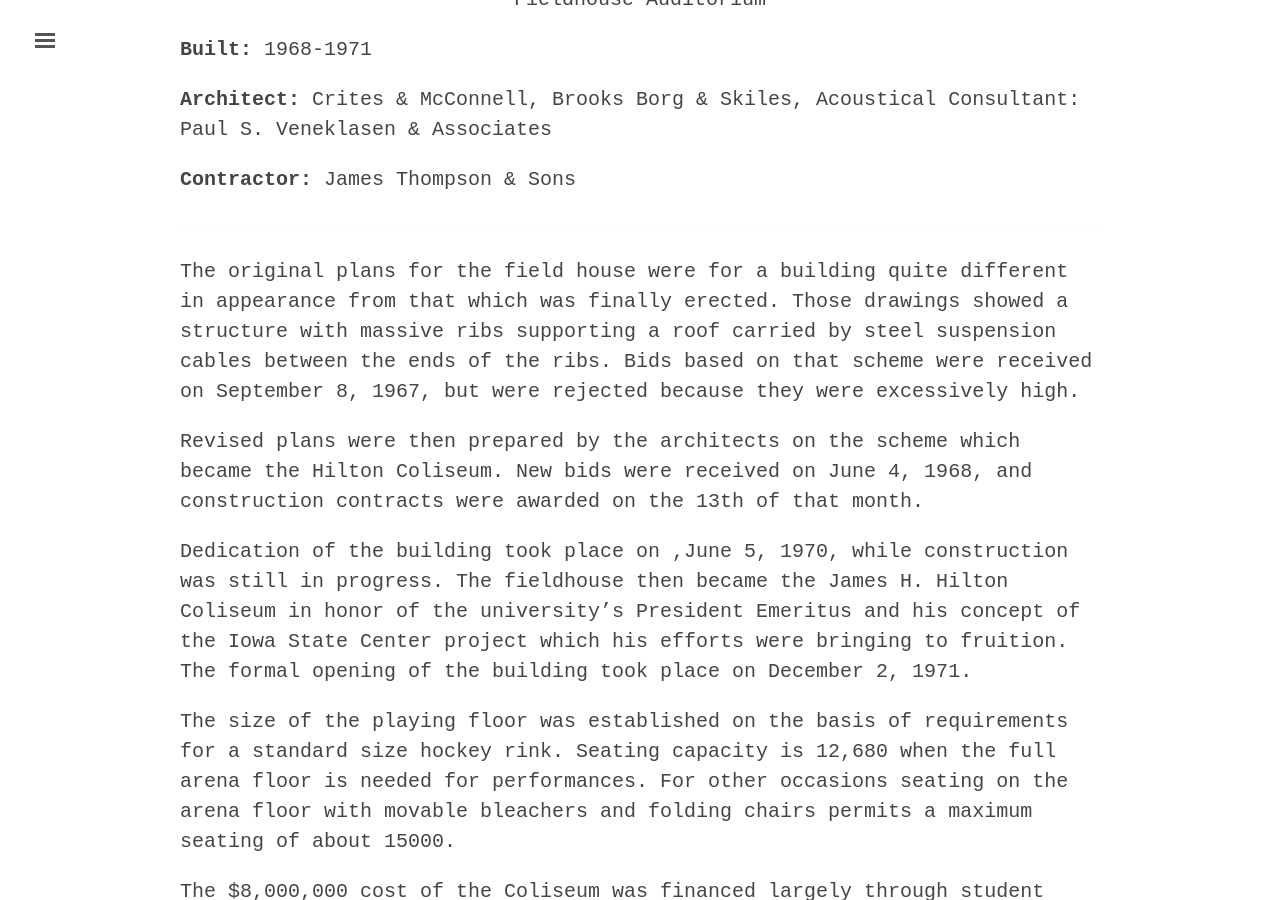
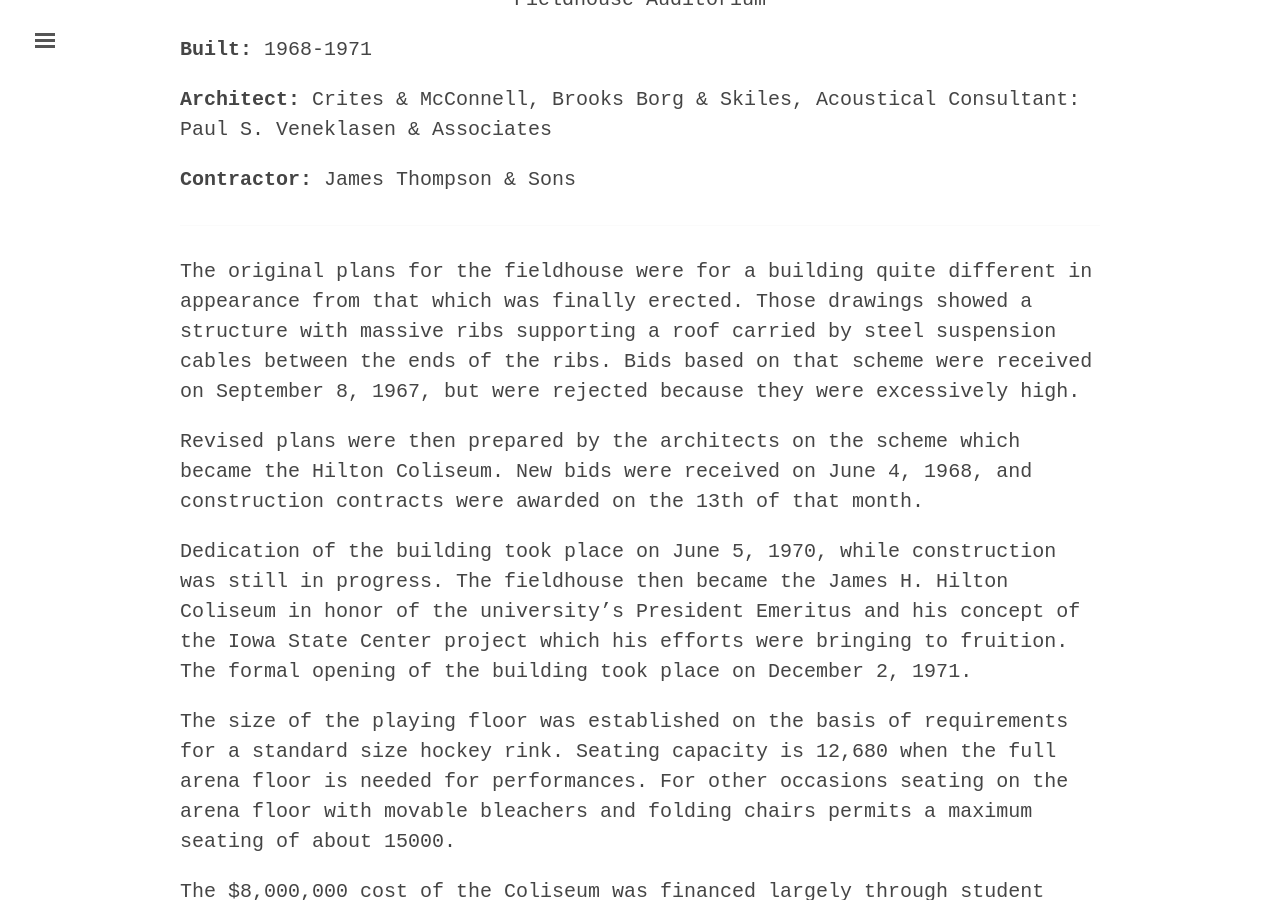
Before and after one commit to emanderson811/day-edition, a Jekyll site: the page built from _texts/buildings/101day-hilton-coliseum.md, in a window 1280 px wide and 900 px high, scrolled down 262 px. Built offline with Jekyll 4.4.1, drawn with Linux system fonts in a browser that asks for light colours.

Commit message:
Update 101day-hilton-coliseum.md

```diff
--- a/_texts/buildings/101day-hilton-coliseum.md
+++ b/_texts/buildings/101day-hilton-coliseum.md
@@ -17,11 +17,11 @@
 ---
 ---
 
-The original plans for the field house were for a building quite different in appearance from that which was finally erected. Those drawings showed a structure with massive ribs supporting a roof carried by steel suspension cables between the ends of the ribs. Bids based on that scheme were received on September 8, 1967, but were rejected because they were excessively high.
+The original plans for the fieldhouse were for a building quite different in appearance from that which was finally erected. Those drawings showed a structure with massive ribs supporting a roof carried by steel suspension cables between the ends of the ribs. Bids based on that scheme were received on September 8, 1967, but were rejected because they were excessively high.
 
 Revised plans were then prepared by the architects on the scheme which became the Hilton Coliseum. New bids were received on June 4, 1968, and construction contracts were awarded on the 13th of that month.
 
-Dedication of the building took place on ,June 5, 1970, while construction was still in progress. The fieldhouse then became the James H. Hilton Coliseum in honor of the university's President Emeritus and his concept of the Iowa State Center project which his efforts were bringing to fruition. The formal opening of the building took place on December 2, 1971.
+Dedication of the building took place on June 5, 1970, while construction was still in progress. The fieldhouse then became the James H. Hilton Coliseum in honor of the university's President Emeritus and his concept of the Iowa State Center project which his efforts were bringing to fruition. The formal opening of the building took place on December 2, 1971.
 
 The size of the playing floor was established on the basis of requirements for a standard size hockey rink. Seating capacity is 12,680 when the full arena floor is needed for performances. For other occasions seating on the arena floor with movable bleachers and folding chairs permits a maximum seating of about 15000.
 
```
